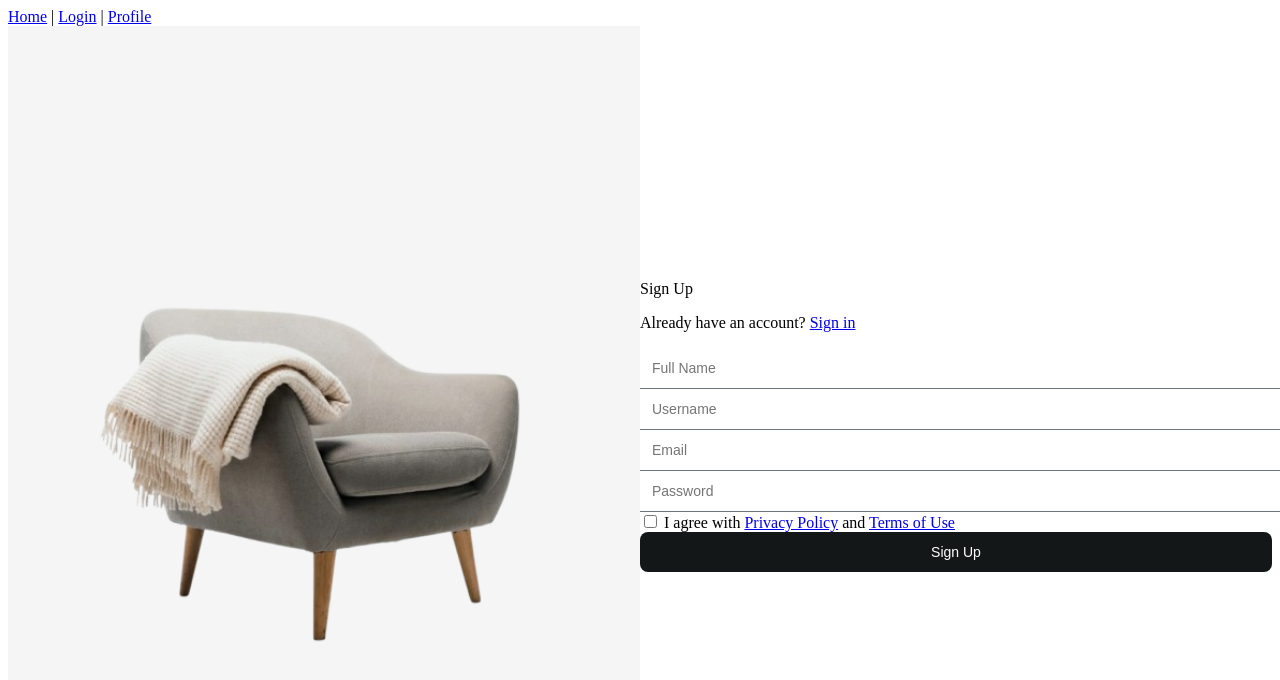
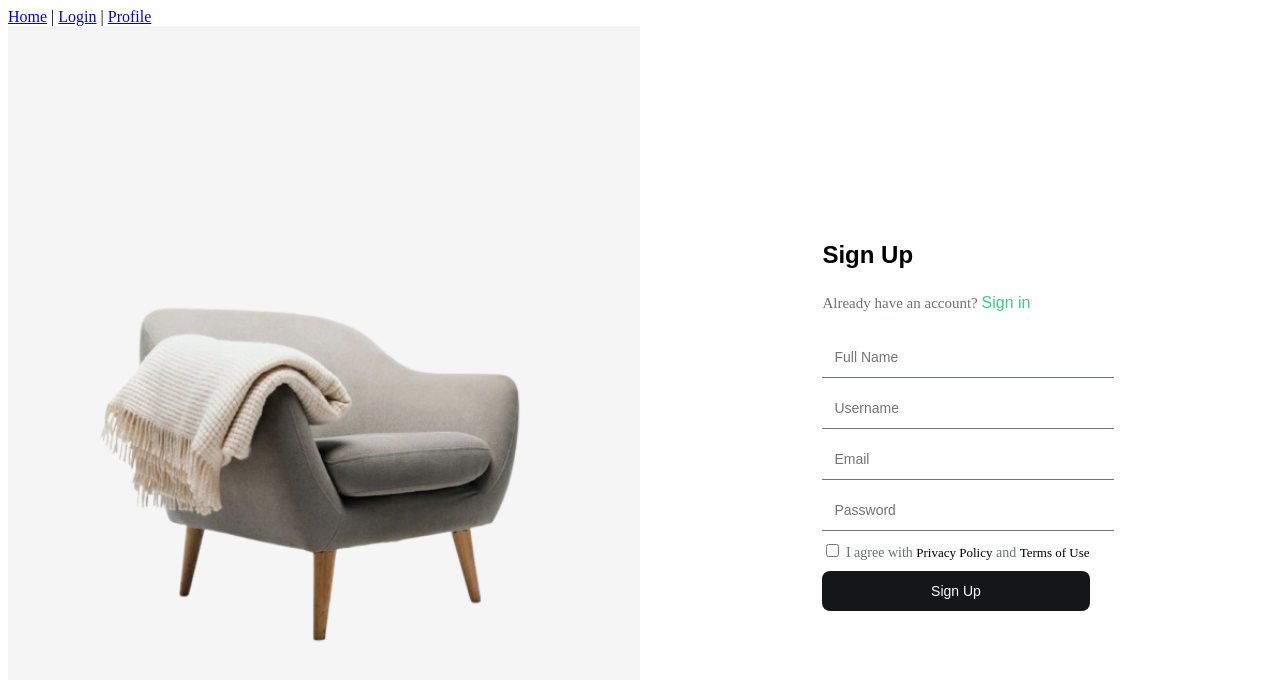
Before and after one commit to YoniBcha/angular-e-commerce, an Angular app: page /signup in a window 1280 px wide. Shown: the top 680 px of the page. Built offline with nearby package versions, Linux system fonts and the light colour scheme.

Commit message:
login and signuppage is updated with ui and functionality

```diff
--- a/src/app/pages/auth/login/login.html
+++ b/src/app/pages/auth/login/login.html
@@ -1,16 +1,15 @@
 <app-auth-layout>
-  <div>
+  <div class="login-container">
     <div class="title">Sign In</div>
 
     <p>
       Don’t have an account yet?
-      <a routerLink="/signup">Sign Up</a>
+      <span routerLink="/signup">Sign Up</span>
     </p>
 
     <app-input type="text" placeholder="Username" [(value)]="username"></app-input>
 
     <app-input type="password" placeholder="Password" [(value)]="password"></app-input>
-
-    <app-button label="Login" (click)="login()"></app-button>
+    <app-button class="button" label="Login" (click)="login()"></app-button>
   </div>
 </app-auth-layout>
--- a/src/app/pages/auth/login/login.scss
+++ b/src/app/pages/auth/login/login.scss
@@ -1,37 +1,18 @@
 @import '../../../../styles.scss';
 
 .login-container {
+  gap: 15px;
   display: flex;
-  position: fixed;
-  top: 0;
-  left: 0;
-  width: 100%;
-  height: 100vh;
+  flex-direction: column;
 }
 
-.login-leftside {
-  flex: 1;
-  background-color: #f3f5f7;
-  display: flex;
-  justify-content: center;
-  align-items: center;
+.login-container .title {
+  font-family: 'Poppins', sans-serif;
+  font-size: 24px;
+  font-weight: 600;
 }
 
-.login-container .login-leftside img {
-  max-width: 180%;
-  height: 100%;
-}
-
-.login-rightside {
-  flex: 1;
-  padding-left: 60px;
-  display: flex;
-  flex-direction: column;
-  justify-content: center;
-  align-items: start;
-}
-
-.login-rightside p a {
+.login-container p span {
   font-family: 'Poppins', sans-serif;
   font-size: 16px;
   font-weight: 500;
@@ -39,11 +20,7 @@
   color: $highlight-color;
 }
 
-.login-container .login-rightside div {
-  font-size: 50px;
+.login-container p {
+  font-size: 15px;
+  color: $text-color;
 }
-
-.login-container .login-rightside p {
-  color: $text-color;
-  font-size: 16px;
-}
--- a/src/app/pages/auth/signup/signup.html
+++ b/src/app/pages/auth/signup/signup.html
@@ -4,7 +4,7 @@
 
     <p>
       Already have an account?
-      <a routerLink="/login">Sign in</a>
+      <span routerLink="/login">Sign in</span>
     </p>
 
     <app-input placeholder="Full Name" [(value)]="name"></app-input>
@@ -19,9 +19,9 @@
       <input type="checkbox" [(ngModel)]="agree" />
       <span>
         I agree with
-        <a href="#">Privacy Policy</a>
+        <span href="#">Privacy Policy</span>
         and
-        <a href="#">Terms of Use</a>
+        <span href="#">Terms of Use</span>
       </span>
     </div>
 
--- a/src/app/pages/auth/signup/signup.scss
+++ b/src/app/pages/auth/signup/signup.scss
@@ -0,0 +1,38 @@
+@import '../../../../styles.scss';
+
+.signup-form {
+  display: flex;
+  flex-direction: column;
+  gap: 10px;
+}
+
+.signup-form .title {
+  font-family: 'Poppins', sans-serif;
+  font-size: 24px;
+  font-weight: 600;
+}
+
+.signup-form p {
+  font-size: 15px;
+  color: $text-color;
+}
+
+.signup-form p span {
+  font-family: 'Poppins', sans-serif;
+  font-size: 16px;
+  font-weight: 500;
+  cursor: pointer;
+  color: $highlight-color;
+}
+
+.signup-form .terms {
+  font-size: 14px;
+  color: $text-color;
+}
+
+.signup-form .terms span span {
+  font-weight: 400;
+  font-size: 13px;
+  color: $text-color;
+  color: black;
+}
```
Also changed, not shown: src/app/shared/button/button.scss (line endings or trailing spaces).
